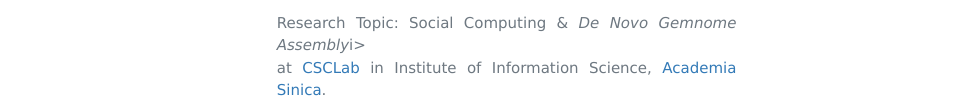
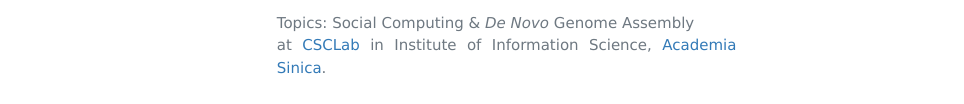
Before and after one commit to luke831215/luke831215.github.io, a website: page index.html in a window 1280 px wide. Shown: the part 2142-2246 px from the top of the page, without its empty margins (120-1084 px from the left). Drawn offline with nearby package versions, Linux system fonts and the light colour scheme; some packages are replaced by stand-ins of ours.

Commit message:
de novo italic

```diff
--- a/index.html
+++ b/index.html
@@ -173,7 +173,7 @@
 						 Mar. 2017 – Present
 						 </p>
 						 <p class = "statement">
-						 Research Topic: Social Computing & <i>De Novo Gemnome Assembly</i>i>
+						 Topics: Social Computing & <i>De Novo</i> Genome Assembly
 						 <br>
 						 at <a href = "http://cscl.iis.sinica.edu.tw/CSCL/Default.asp">CSCLab</a> in Institute of Information Science, <a href = "https://www.sinica.edu.tw/en">Academia Sinica</a>.</p>
 					</div>
```
